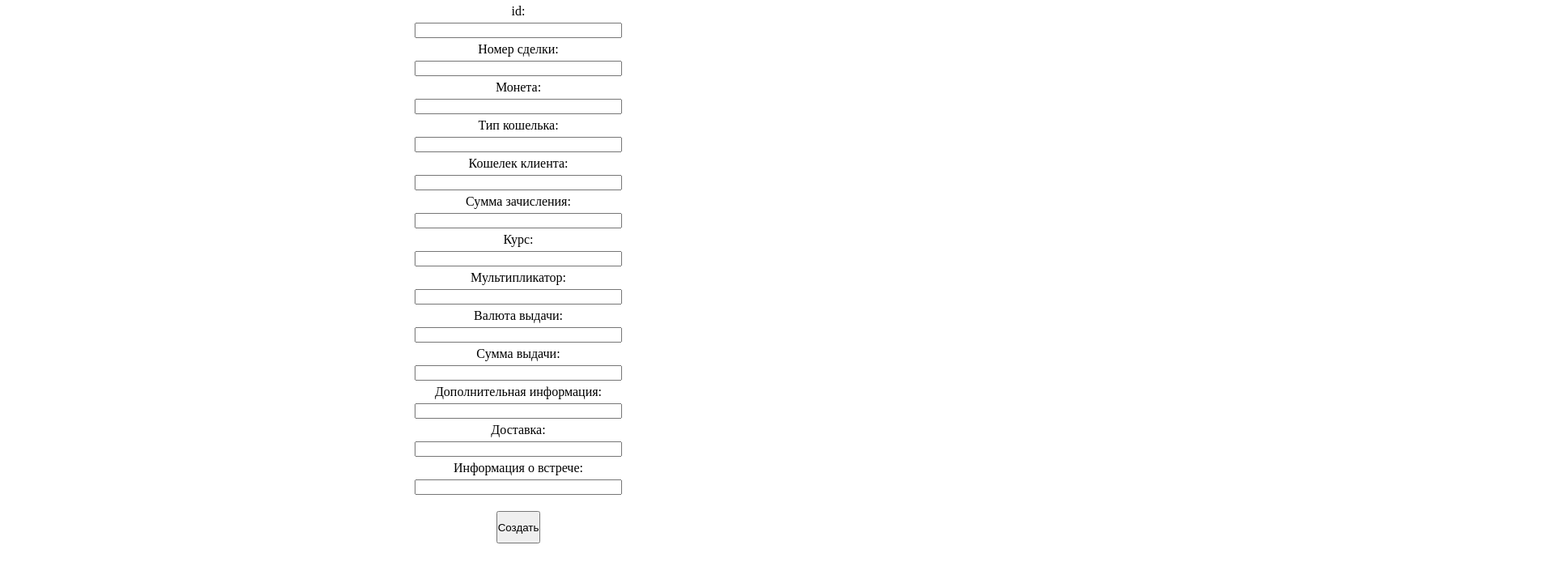
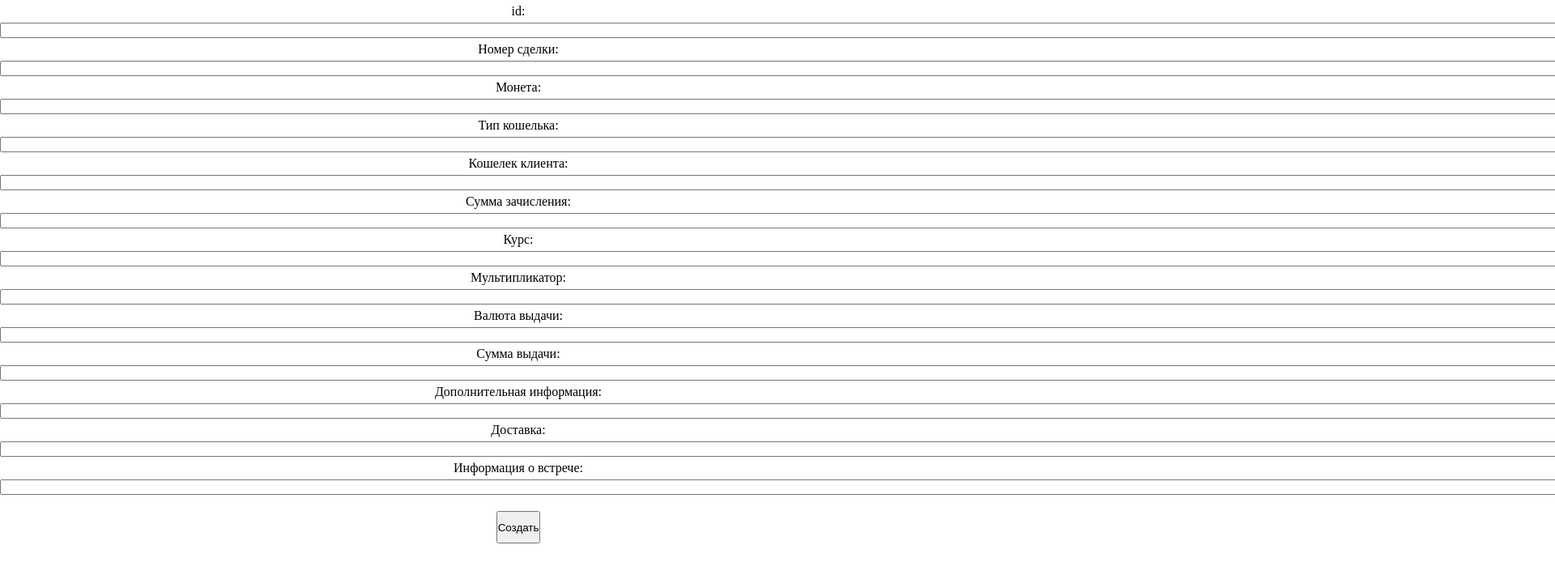
Before and after one commit to Denmozza/bot_criptocash, a plain HTML site: page index.html in a window 1280 px wide. Shown: the top 710 px of the page at 81% size, 1920 px wide, since content can reach past the window. Drawn offline with Linux system fonts and the light colour scheme.

Commit message:
Update stile.css

```diff
--- a/css/stile.css
+++ b/css/stile.css
@@ -1,14 +1,15 @@
+* {
+    margin: 0;
+    padding: 0;
+    box-sizing: border-box;
+}
+
 body {
     text-align: center;
     color: var(--tg-theme-text-color);
     background: var(--tg-theme-bg-color);
 }
 
-* {
-    margin: 0;
-    padding: 0;
-    box-sizing: border-box;
-}
 p {
     padding: 5px;
 }
@@ -19,8 +20,9 @@ p {
 
 button {
     height: 40px;
+    button_colorvar: (--tg-theme-button-color);
 }
 
 input {
-    width: 20%;
+    width: 900%;
 }
```
